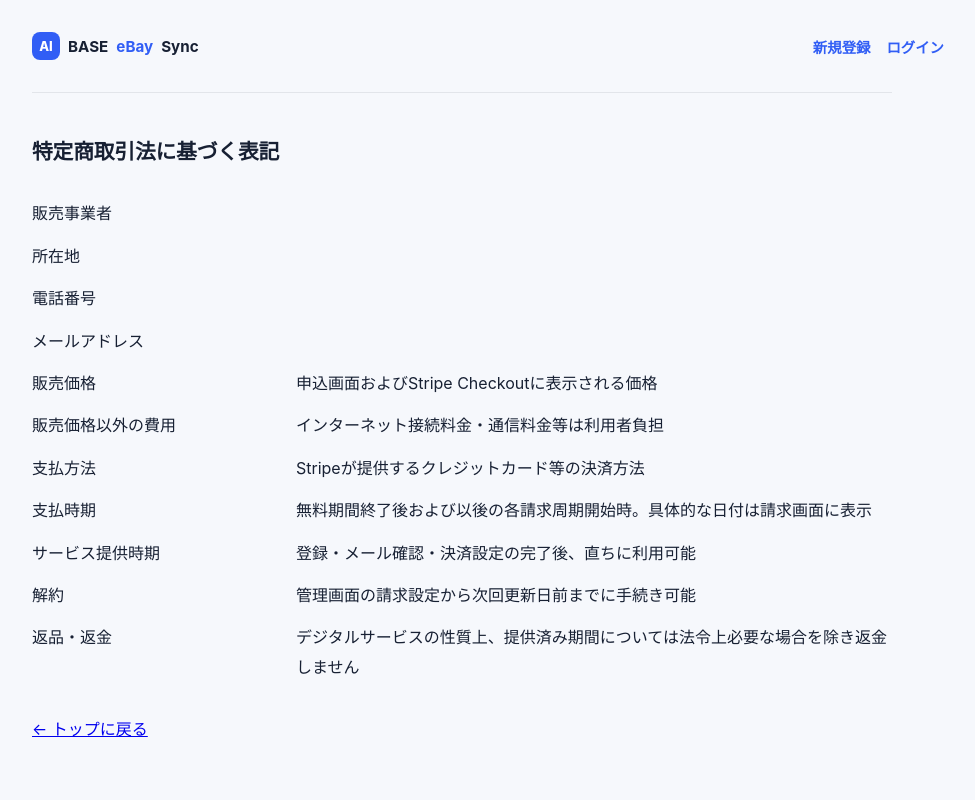
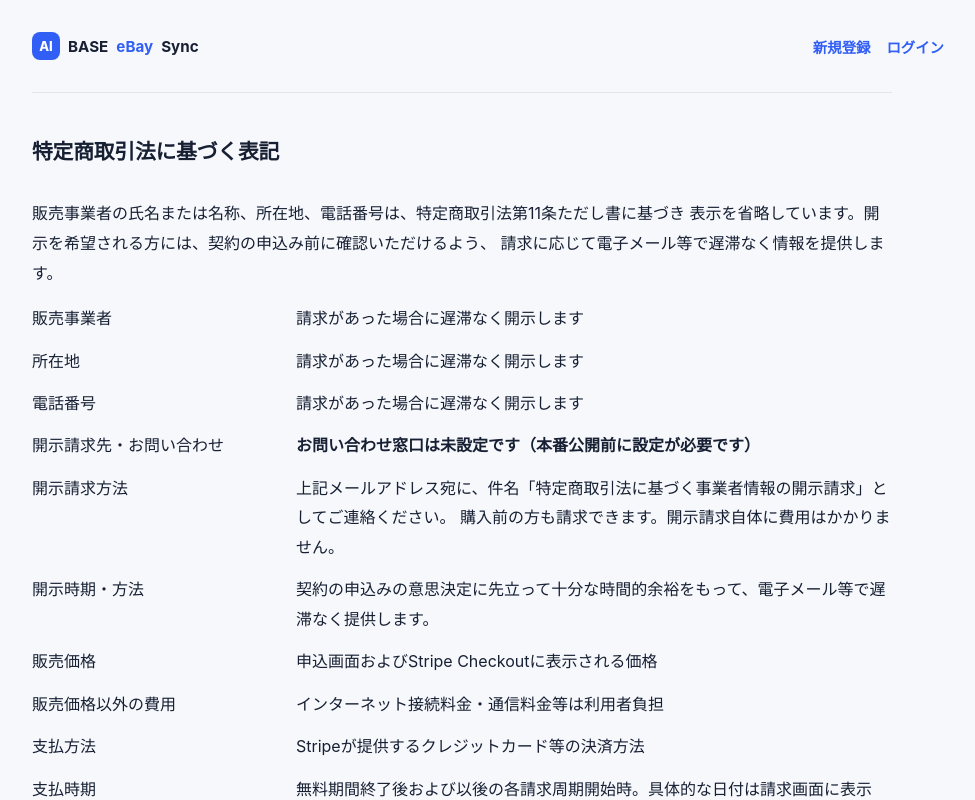
Before and after one commit to longshixiaolin8-max/base-ebay-sync, a Next.js app in the folder apps/admin/: page /legal in a window 1280 px wide. Shown: the top 800 px of the page, without its empty margins (152-1127 px from the left). Built offline with nearby package versions, Linux system fonts and the light colour scheme.

Commit message:
Legal: switch public disclosure to on-request method

```diff
--- a/apps/admin/app/legal/page.tsx
+++ b/apps/admin/app/legal/page.tsx
@@ -1,14 +1,39 @@
 import { PublicDocument } from "@/components/PublicDocument";
-import { LEGAL_INFO } from "@/lib/legal-config";
+import { DISCLOSURE_SUBJECT, LEGAL_INFO } from "@/lib/legal-config";
+
+const ON_REQUEST = "請求があった場合に遅滞なく開示します";
 
 export default function LegalPage() {
+  const hasEmail = Boolean(LEGAL_INFO.email);
+  const disclosureMailto =
+    "mailto:" + LEGAL_INFO.email + "?subject=" + encodeURIComponent(DISCLOSURE_SUBJECT);
+
   return (
     <PublicDocument title="特定商取引法に基づく表記">
+      <p>
+        販売事業者の氏名または名称、所在地、電話番号は、特定商取引法第11条ただし書に基づき
+        表示を省略しています。開示を希望される方には、契約の申込み前に確認いただけるよう、
+        請求に応じて電子メール等で遅滞なく情報を提供します。
+      </p>
       <dl style={{ display: "grid", gridTemplateColumns: "minmax(9rem, 13rem) 1fr", gap: "0.8rem 1rem" }}>
-        <dt>販売事業者</dt><dd>{LEGAL_INFO.operatorName}</dd>
-        <dt>所在地</dt><dd>{LEGAL_INFO.address}</dd>
-        <dt>電話番号</dt><dd>{LEGAL_INFO.phone}</dd>
-        <dt>メールアドレス</dt><dd>{LEGAL_INFO.email}</dd>
+        <dt>販売事業者</dt><dd>{ON_REQUEST}</dd>
+        <dt>所在地</dt><dd>{ON_REQUEST}</dd>
+        <dt>電話番号</dt><dd>{ON_REQUEST}</dd>
+        <dt>開示請求先・お問い合わせ</dt>
+        <dd>
+          {hasEmail ? (
+            <a href={disclosureMailto}>{LEGAL_INFO.email}</a>
+          ) : (
+            <strong>お問い合わせ窓口は未設定です（本番公開前に設定が必要です）</strong>
+          )}
+        </dd>
+        <dt>開示請求方法</dt>
+        <dd>
+          上記メールアドレス宛に、件名「{DISCLOSURE_SUBJECT}」としてご連絡ください。
+          購入前の方も請求できます。開示請求自体に費用はかかりません。
+        </dd>
+        <dt>開示時期・方法</dt>
+        <dd>契約の申込みの意思決定に先立って十分な時間的余裕をもって、電子メール等で遅滞なく提供します。</dd>
         <dt>販売価格</dt><dd>申込画面およびStripe Checkoutに表示される価格</dd>
         <dt>販売価格以外の費用</dt><dd>インターネット接続料金・通信料金等は利用者負担</dd>
         <dt>支払方法</dt><dd>Stripeが提供するクレジットカード等の決済方法</dd>
```
